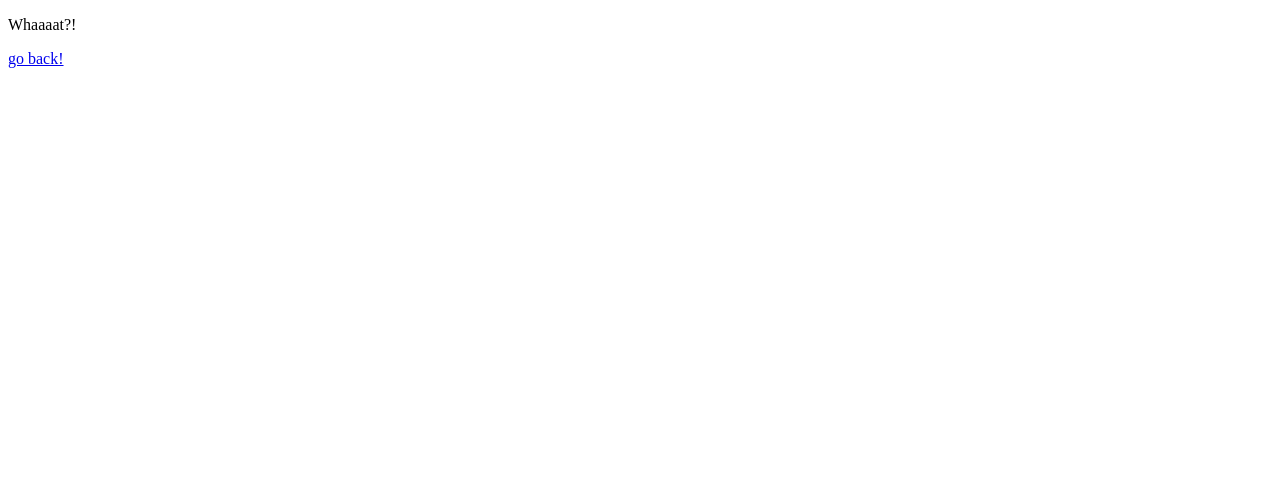
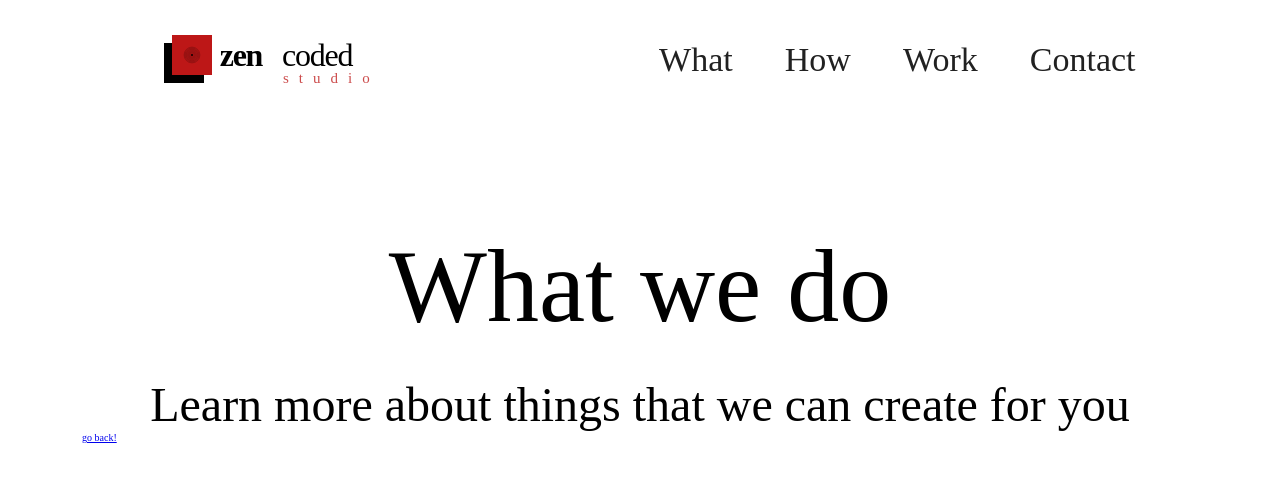
Before and after one commit to piotradamczyk123/zencodedfinalfinalfinal, a Gatsby site: page /what in a window 1280 px wide. Built offline with nearby package versions, Linux system fonts and the light colour scheme; Gatsby itself is replaced by a stand-in of ours.

Commit message:
added heading component

```diff
--- /dev/null
+++ b/src/components/heading.js
@@ -0,0 +1,13 @@
+import React from "react";
+import * as style from "./heading.module.scss";
+
+const MainHeading = (props) => {
+  return (
+    <div className={style.main_heading}>
+      <h1 className={style.main_heading__text}>{props.text}</h1>
+      <p className={style.main_heading__subtext}>{props.subtext}</p>
+    </div>
+  );
+};
+
+export default MainHeading;
--- /dev/null
+++ b/src/components/heading.module.scss
@@ -0,0 +1,15 @@
+.main_heading {
+  text-align: center;
+  font-family: Orbitron;
+  &__text {
+    font-size: 10.4rem;
+    font-weight: 500;
+    margin-top: 106px;
+    margin-bottom: 32px;
+  }
+
+  &__subtext {
+    font-size: 4.8rem;
+    font-weight: 300;
+  }
+}
--- a/src/components/layout.js
+++ b/src/components/layout.js
@@ -1,9 +1,10 @@
 import React from "react";
 import Navbar from "../components/navbar";
+import * as style from "./layout.module.scss";
 
 const Layout = ({ children }) => {
   return (
-    <div>
+    <div className={style.container}>
       <Navbar />
 
       {children}
--- /dev/null
+++ b/src/components/layout.module.scss
@@ -0,0 +1,6 @@
+.container {
+  grid-template-columns: repeat(12, 1fr);
+  grid-template-rows: 1fr;
+  margin-left: 82px;
+  margin-right: 82px;
+}
--- a/src/pages/what.js
+++ b/src/pages/what.js
@@ -1,13 +1,20 @@
 import React from "react";
-
 import { Link } from "gatsby";
+import MainHeading from "../components/heading.js";
+import Layout from "../components/layout.js";
+import "../styles/global.css";
 
 // markup
 const WhatPage = () => {
   return (
     <div>
-      <p>Whaaaat?!</p>
-      <Link to="/">go back!</Link>
+      <Layout>
+        <MainHeading
+          text="What we do"
+          subtext="Learn more about things that we can create for you"
+        />
+        <Link to="/">go back!</Link>
+      </Layout>
     </div>
   );
 };
--- a/src/styles/global.css
+++ b/src/styles/global.css
@@ -13,3 +13,7 @@ html {
   font-size: 62.5%;
   font-family: Jura;
 }
+
+.margin_big {
+  padding-bottom: 100px;
+}
```
Also changed, not shown: src/components/index.module.scss (+12 -26 lines), src/components/navbar.module.scss (indentation only).
